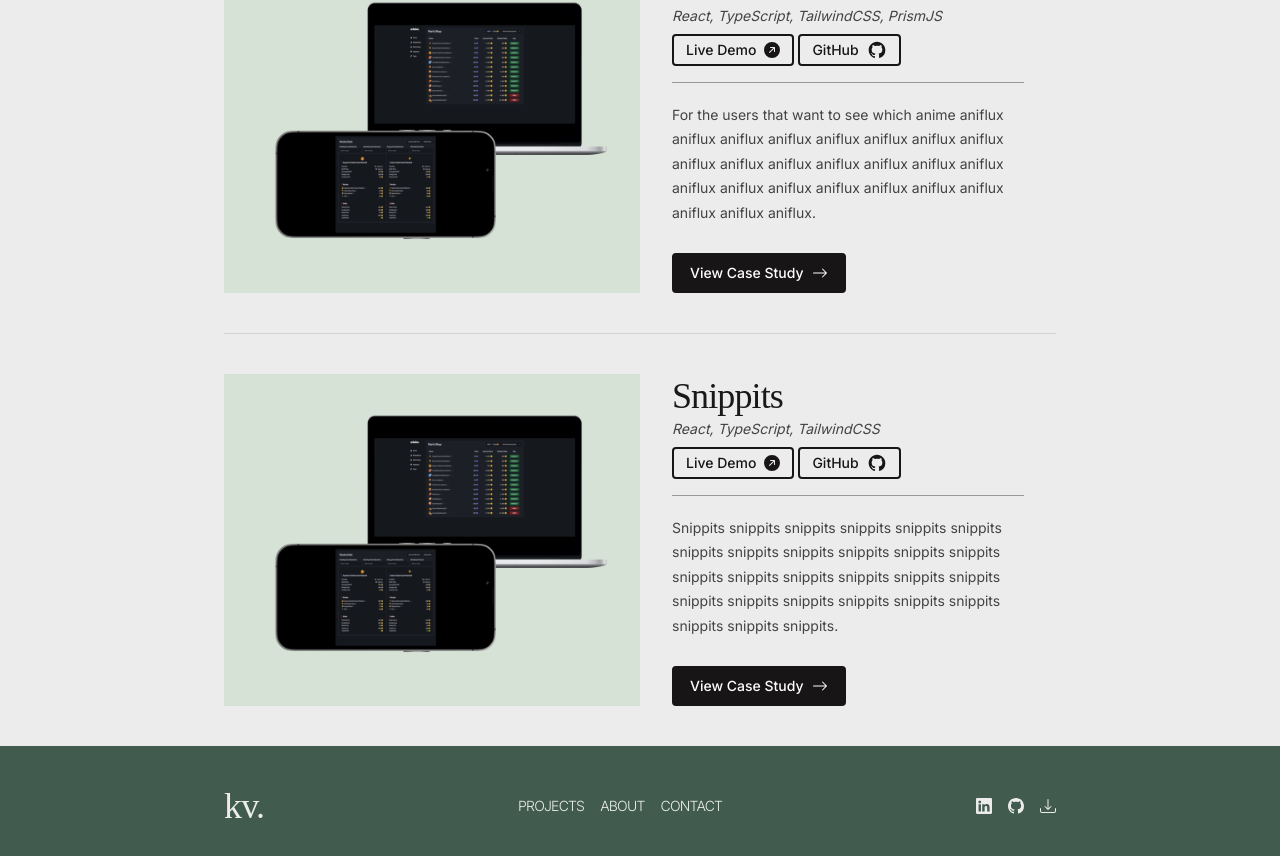
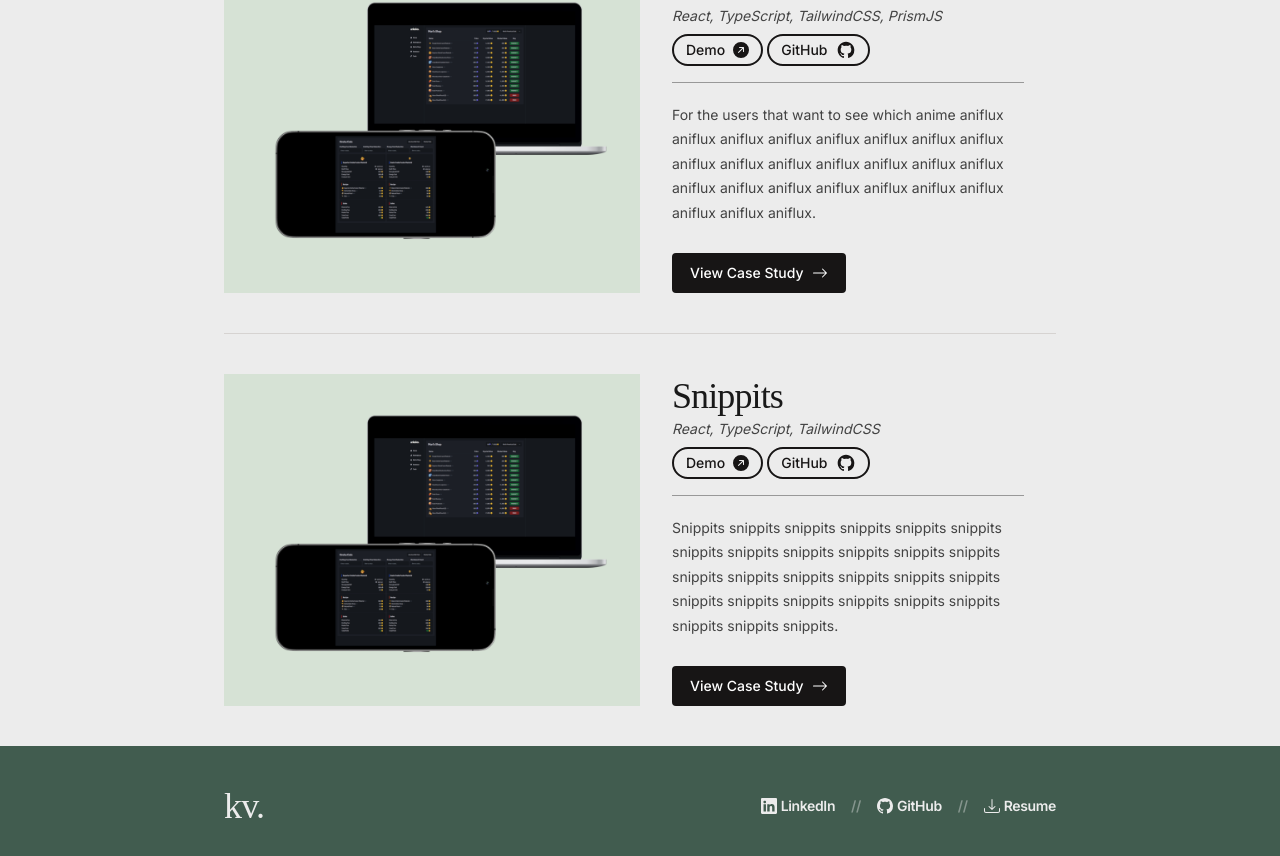
Before and after one commit to Yezo/personal-portfolio, a React (Vite) app: page / in a window 1280 px wide. Shown: the part 1116-1972 px from the top of the page. Built offline with nearby package versions, Linux system fonts and the light colour scheme; a web font is replaced by a local one.

Commit message:
finished homepage

```diff
--- a/src/components/ProjectSection.tsx
+++ b/src/components/ProjectSection.tsx
@@ -20,7 +20,7 @@ export const ProjectSection = ({
   imageLink,
 }: Props) => {
   return (
-    <section className="flex w-full flex-wrap py-10">
+    <article className="flex w-full flex-wrap py-10">
       <img
         src={imageLink}
         className="object-fit h-auto flex-1 md:w-2/4"
@@ -42,9 +42,9 @@ export const ProjectSection = ({
             <div className=" space-x-1">
               <Link
                 to={demoLink}
-                className=" transparent select inline-flex select-none items-center gap-2 rounded border-2 border-[#171515] bg-transparent px-3 py-1 font-inter text-sm font-medium text-[#171515] transition-colors hover:bg-[#171515] hover:text-white focus:outline-none focus:ring active:opacity-75"
+                className=" transparent select inline-flex select-none items-center gap-2 rounded-full border-2 border-[#171515] bg-transparent px-3 py-1 font-inter text-sm font-medium text-[#171515] transition-colors hover:bg-[#171515] hover:text-white focus:outline-none focus:ring active:opacity-75"
               >
-                Live Demo
+                Demo
                 <svg
                   xmlns="http://www.w3.org/2000/svg"
                   width="16"
@@ -58,7 +58,7 @@ export const ProjectSection = ({
               </Link>
               <Link
                 to={gitHubLink}
-                className=" transparent  hidden select-none items-center gap-2 rounded border-2 border-[#171515] bg-transparent px-3 py-1 font-inter text-sm font-medium text-[#171515] transition-colors hover:bg-[#171515] hover:text-white focus:outline-none focus:ring active:opacity-75 sm:inline-flex "
+                className=" transparent  hidden select-none items-center gap-2 rounded-full border-2 border-[#171515] bg-transparent px-3 py-1 font-inter text-sm font-medium text-[#171515] transition-colors hover:bg-[#171515] hover:text-white focus:outline-none focus:ring active:opacity-75 sm:inline-flex "
               >
                 GitHub
                 <svg
@@ -103,6 +103,6 @@ export const ProjectSection = ({
           </Link>
         </div>
       </div>
-    </section>
+    </article>
   );
 };
--- a/src/pages/HomePage.tsx
+++ b/src/pages/HomePage.tsx
@@ -29,7 +29,7 @@ export const HomePage = () => {
           </h2>
         </section>
         {/* <h2 className="font-heading text-6xl italic">Projects</h2> */}
-        <div className="divide-y divide-stone-300" id="projects">
+        <section className="divide-y divide-stone-300" id="projects">
           <ProjectSection
             title="Arkoko"
             technologies={[
@@ -68,35 +68,24 @@ export const HomePage = () => {
             demoLink="https://snippits.vercel.app"
             imageLink="src\assets\arkoko.webp"
           ></ProjectSection>
-        </div>
+        </section>
         {/* <div>
           <h2 className="font-heading text-6xl italic ">About</h2>
         </div> */}
       </div>
 
-      <footer className="min-w-screen bg-accent tracking-tighter text-primary ">
+      <footer className="min-w-screen bg-accent tracking-tighter text-primary">
         <div className="mx-auto flex max-w-4xl flex-col items-center justify-between gap-4 py-10 px-8 md:flex-row">
           <a href="#home">
             <h2 className="font-heading text-4xl transition-all hover:italic">
               kv.
             </h2>
           </a>
-          <ul className="flex items-center justify-center gap-4 font-inter text-sm font-light uppercase ">
-            <a href="#projects">
-              <li className="transition-all hover:underline">Projects</li>
-            </a>
-
-            <Link to="/about">
-              <li className="transition-all hover:underline">About</li>
-            </Link>
-            <Link to="/contact">
-              <li className="transition-all hover:underline">Contact</li>
-            </Link>
-          </ul>
-
-          <ul className="flex items-center justify-center gap-4 font-inter text-sm font-light uppercase">
-            <Link to="/">
-              <li>
+          <ul className="flex items-center justify-center gap-4 font-inter text-sm font-semibold tracking-tight">
+            <Link
+              to="/"
+              className=" flex items-center justify-center gap-1 hover:underline"
+            >
               <svg
                 xmlns="http://www.w3.org/2000/svg"
                 width="16"
@@ -107,10 +96,13 @@ export const HomePage = () => {
               >
                 <path d="M0 1.146C0 .513.526 0 1.175 0h13.65C15.474 0 16 .513 16 1.146v13.708c0 .633-.526 1.146-1.175 1.146H1.175C.526 16 0 15.487 0 14.854V1.146zm4.943 12.248V6.169H2.542v7.225h2.401zm-1.2-8.212c.837 0 1.358-.554 1.358-1.248-.015-.709-.52-1.248-1.342-1.248-.822 0-1.359.54-1.359 1.248 0 .694.521 1.248 1.327 1.248h.016zm4.908 8.212V9.359c0-.216.016-.432.08-.586.173-.431.568-.878 1.232-.878.869 0 1.216.662 1.216 1.634v3.865h2.401V9.25c0-2.22-1.184-3.252-2.764-3.252-1.274 0-1.845.7-2.165 1.193v.025h-.016a5.54 5.54 0 0 1 .016-.025V6.169h-2.4c.03.678 0 7.225 0 7.225h2.4z" />
               </svg>
-              </li>
+              <h4>LinkedIn</h4>
             </Link>
-            <Link to="/">
-              <li>
+            <span className="opacity-40">//</span>
+            <Link
+              to="/"
+              className="flex items-center justify-center gap-1 hover:underline"
+            >
               <svg
                 xmlns="http://www.w3.org/2000/svg"
                 width="16"
@@ -121,10 +113,13 @@ export const HomePage = () => {
               >
                 <path d="M8 0C3.58 0 0 3.58 0 8c0 3.54 2.29 6.53 5.47 7.59.4.07.55-.17.55-.38 0-.19-.01-.82-.01-1.49-2.01.37-2.53-.49-2.69-.94-.09-.23-.48-.94-.82-1.13-.28-.15-.68-.52-.01-.53.63-.01 1.08.58 1.23.82.72 1.21 1.87.87 2.33.66.07-.52.28-.87.51-1.07-1.78-.2-3.64-.89-3.64-3.95 0-.87.31-1.59.82-2.15-.08-.2-.36-1.02.08-2.12 0 0 .67-.21 2.2.82.64-.18 1.32-.27 2-.27.68 0 1.36.09 2 .27 1.53-1.04 2.2-.82 2.2-.82.44 1.1.16 1.92.08 2.12.51.56.82 1.27.82 2.15 0 3.07-1.87 3.75-3.65 3.95.29.25.54.73.54 1.48 0 1.07-.01 1.93-.01 2.2 0 .21.15.46.55.38A8.012 8.012 0 0 0 16 8c0-4.42-3.58-8-8-8z" />
               </svg>
-              </li>
+              <h4>GitHub</h4>
             </Link>
-            <Link to="/">
-              <li>
+            <span className="opacity-40">//</span>
+            <Link
+              to="/"
+              className="flex items-center justify-center gap-1 hover:underline"
+            >
               <svg
                 xmlns="http://www.w3.org/2000/svg"
                 width="16"
@@ -136,7 +131,7 @@ export const HomePage = () => {
                 <path d="M.5 9.9a.5.5 0 0 1 .5.5v2.5a1 1 0 0 0 1 1h12a1 1 0 0 0 1-1v-2.5a.5.5 0 0 1 1 0v2.5a2 2 0 0 1-2 2H2a2 2 0 0 1-2-2v-2.5a.5.5 0 0 1 .5-.5z" />
                 <path d="M7.646 11.854a.5.5 0 0 0 .708 0l3-3a.5.5 0 0 0-.708-.708L8.5 10.293V1.5a.5.5 0 0 0-1 0v8.793L5.354 8.146a.5.5 0 1 0-.708.708l3 3z" />
               </svg>
-              </li>
+              <h4>Resume</h4>
             </Link>
           </ul>
         </div>
```
Lines whose indentation alone changed are shown as unchanged.
